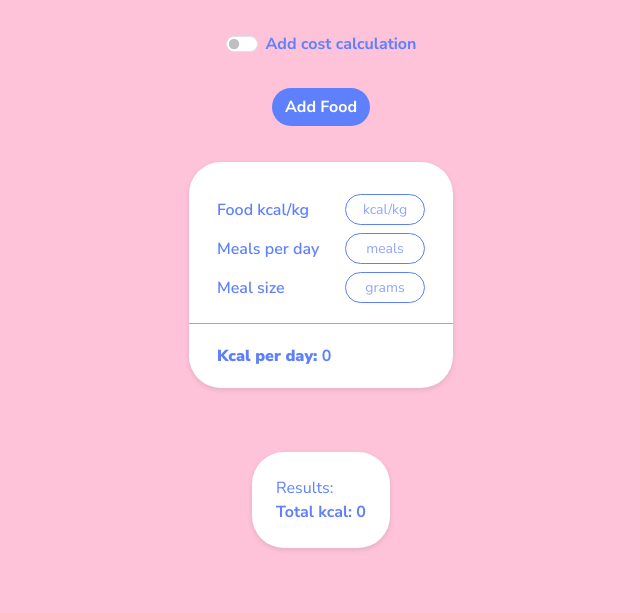
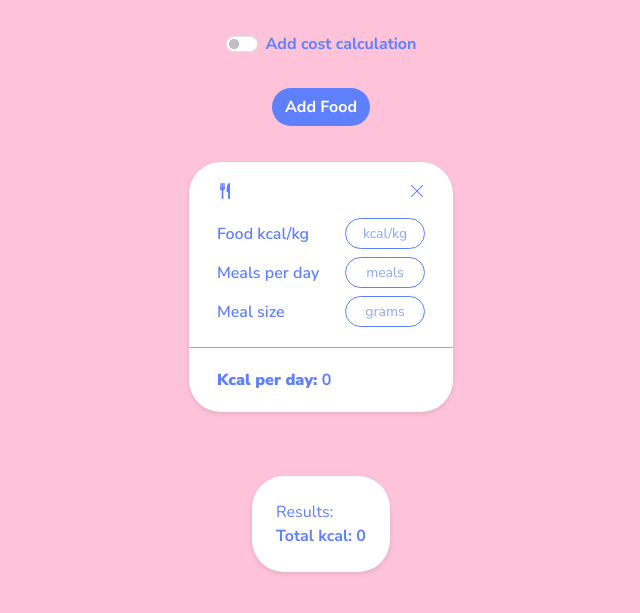
Before and after one commit to mykytaso/pet-food-calculator, a Django app: page / in a window 1280 px wide. Shown: the part 71-684 px from the top of the page, without its empty margins (319-959 px from the left). Run offline with Django 5.2, Linux system fonts and the light colour scheme; parts of the project's set-up code (start-up, migrations or seed data) failed here and were passed over.

Commit message:
Add Bootstrap Icons for enhanced UI elements

```diff
--- a/templates/base.html
+++ b/templates/base.html
@@ -12,7 +12,7 @@
 
     <!-- Bootstrap -->
     <link href="https://cdn.jsdelivr.net/npm/bootstrap@5.3.7/dist/css/bootstrap.min.css" rel="stylesheet" integrity="sha384-LN+7fdVzj6u52u30Kp6M/trliBMCMKTyK833zpbD+pXdCLuTusPj697FH4R/5mcr" crossorigin="anonymous">
-
+    <link rel="stylesheet" href="https://cdn.jsdelivr.net/npm/bootstrap-icons@1.13.1/font/bootstrap-icons.min.css">
     <link rel="stylesheet" href="{% static 'css/style.css' %}">
     <title>Pet Food Calculator</title>
 
```
